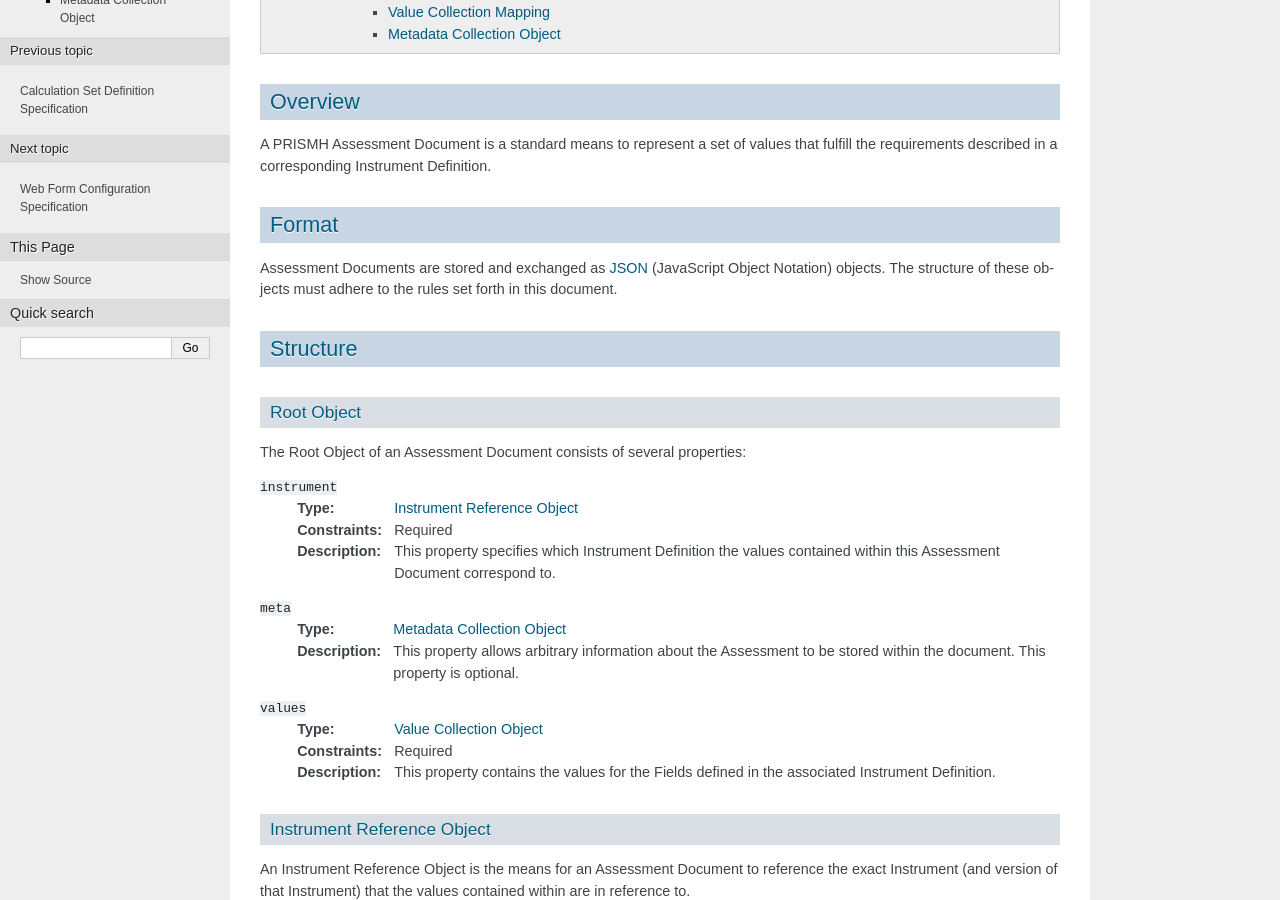
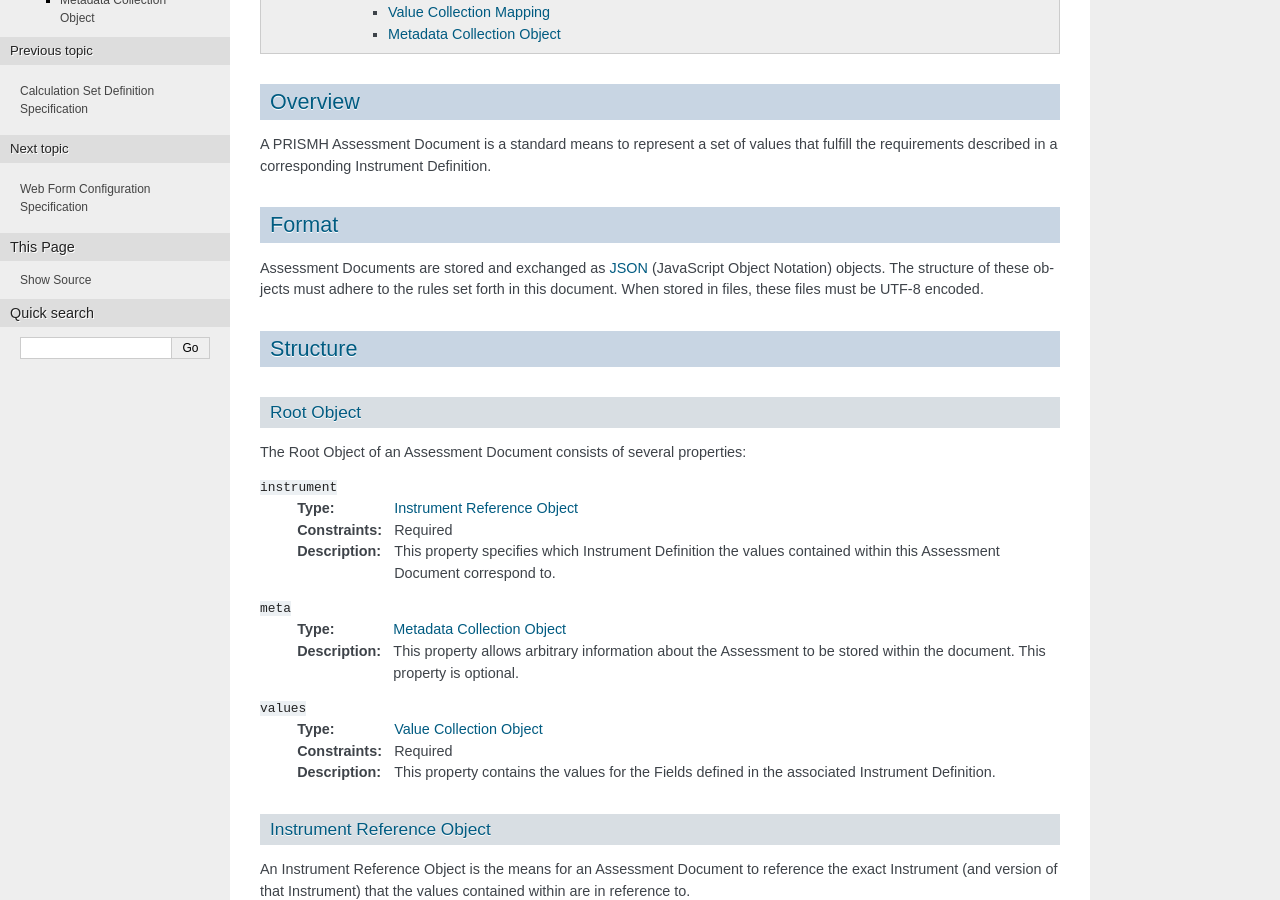
Before and after one commit to prometheusresearch/rios, a Sphinx documentation site: the page built from docs/source/assessment_specification.rst, in a window 1280 px wide and 900 px high, scrolled down 333 px. Built offline with Sphinx 7.4.7, drawn with Linux system fonts in a browser that asks for light colours.

Commit message:
Files must be UTF-8

```diff
--- a/docs/source/assessment_specification.rst
+++ b/docs/source/assessment_specification.rst
@@ -16,7 +16,8 @@ Format
 ======
 Assessment Documents are stored and exchanged as `JSON`_ (JavaScript Object
 Notation) objects. The structure of these objects must adhere to the rules set
-forth in this document.
+forth in this document. When stored in files, these files must be UTF-8
+encoded.
 
 .. _`JSON`: http://json.org/
 
--- a/docs/source/calculation_set_specification.rst
+++ b/docs/source/calculation_set_specification.rst
@@ -16,7 +16,8 @@ Format
 ======
 Calculation Set Definitions are stored and exchanged as `JSON`_ (JavaScript
 Object Notation) objects. The structure of these objects must adhere to the
-rules set forth in this document.
+rules set forth in this document. When stored in files, these files must be
+UTF-8 encoded.
 
 .. _`JSON`: http://json.org/
 
--- a/docs/source/instrument_specification.rst
+++ b/docs/source/instrument_specification.rst
@@ -17,7 +17,8 @@ Format
 ======
 Instrument Definitions are stored and exchanged as `JSON`_ (JavaScript Object
 Notation) objects. The structure of these objects must adhere to the rules set
-forth in this document.
+forth in this document. When stored in files, these files must be UTF-8
+encoded.
 
 .. _`JSON`: http://json.org/
 
--- a/docs/source/sms_interaction_specification.rst
+++ b/docs/source/sms_interaction_specification.rst
@@ -16,7 +16,8 @@ Format
 ======
 SMS Interaction Configurations are stored and exchanged as `JSON`_ (JavaScript
 Object Notation) objects. The structure of these objects must adhere to the
-rules set forth in this document.
+rules set forth in this document. When stored in files, these files must be
+UTF-8 encoded.
 
 .. _`JSON`: http://json.org/
 
--- a/docs/source/web_form_specification.rst
+++ b/docs/source/web_form_specification.rst
@@ -16,7 +16,8 @@ Format
 ======
 Web Form Configurations are stored and exchanged as `JSON`_ (JavaScript Object
 Notation) objects. The structure of these objects must adhere to the rules set
-forth in this document.
+forth in this document. When stored in files, these files must be UTF-8
+encoded.
 
 .. _`JSON`: http://json.org/
 
```
